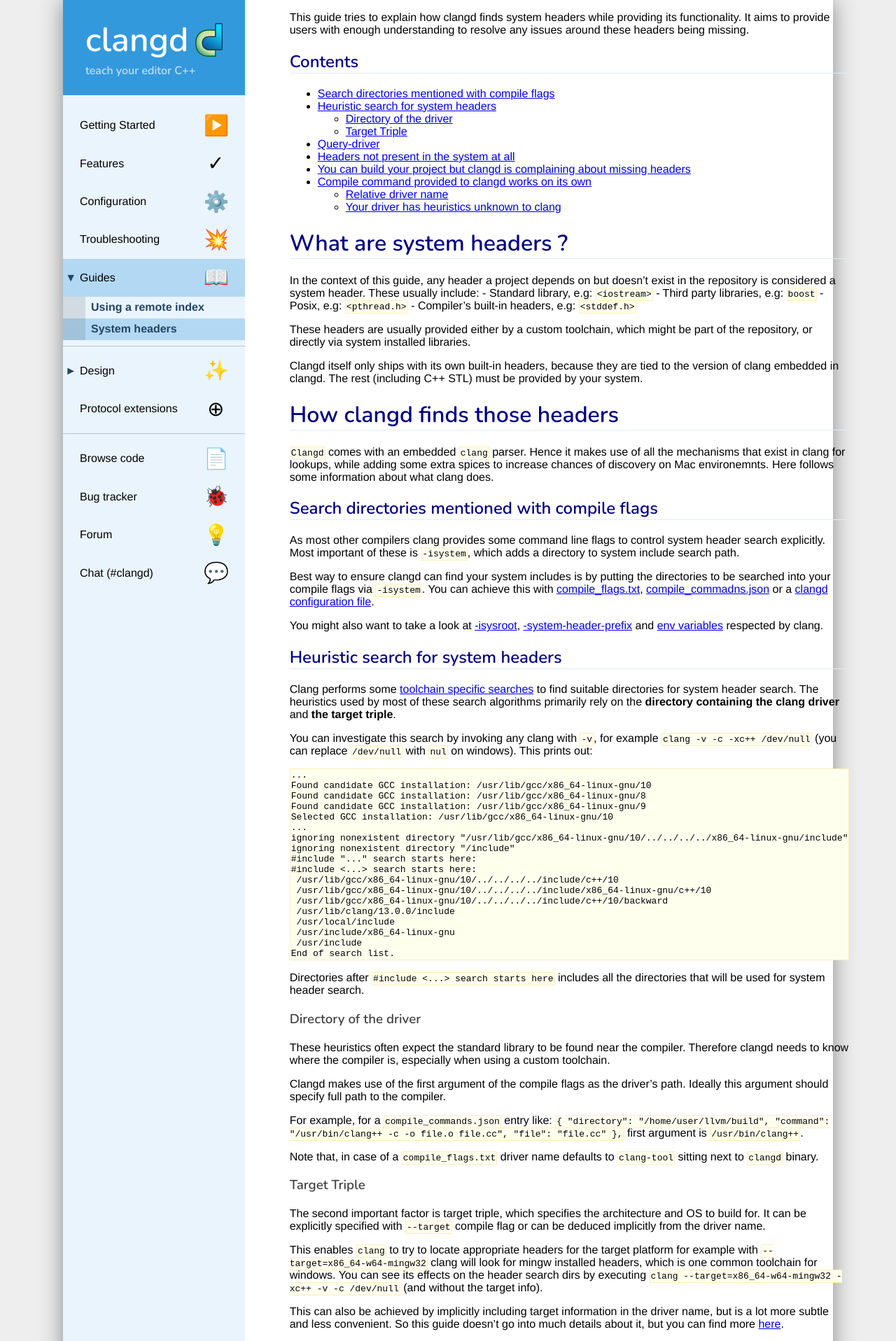
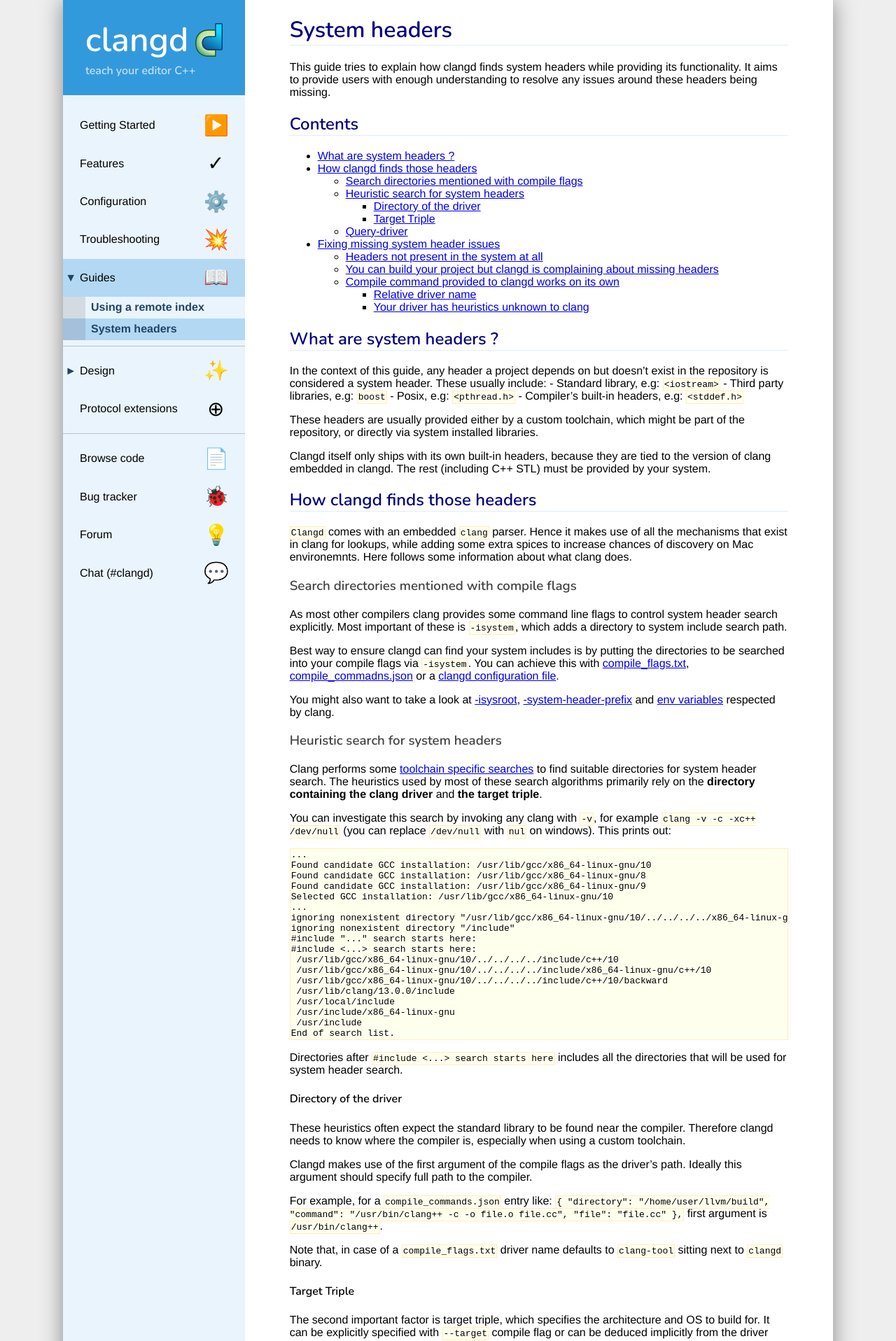
Before and after one commit to llvm/clangd-www, a Jekyll site: the page built from guides/system-headers.md, in a window 1280 px wide. Shown: the top 1916 px of the page at 70% size. Built offline with Jekyll 4.4.1, drawn with Linux system fonts in a browser that asks for light colours; our own code applies the rules of GitHub Pages for plain Markdown files.

Commit message:
Adjust styling of system headers guide
- Use a main header for the title and bump other headers down one level
- Fix layout when code block is wider than the page layout

```diff
--- a/guides/system-headers.md
+++ b/guides/system-headers.md
@@ -1,10 +1,11 @@
+# System headers
 This guide tries to explain how clangd finds system headers while providing its
 functionality. It aims to provide users with enough understanding to resolve any
 issues around these headers being missing.
 
 {% include toc.md %}
 
-# What are system headers ?
+## What are system headers ?
 
 In the context of this guide, any header a project depends on but doesn't exist
 in the repository is considered a system header. These usually include: -
@@ -18,14 +19,14 @@
 the version of clang embedded in clangd. The rest (including C++ STL) must be
 provided by your system.
 
-# How clangd finds those headers
+## How clangd finds those headers
 
 `Clangd` comes with an embedded `clang` parser. Hence it makes use of all the
 mechanisms that exist in clang for lookups, while adding some extra spices to
 increase chances of discovery on Mac environemnts. Here follows some information
 about what clang does.
 
-## Search directories mentioned with compile flags
+### Search directories mentioned with compile flags
 
 As most other compilers clang provides some command line flags to control system
 header search explicitly. Most important of these is `-isystem`, which adds a
@@ -46,7 +47,7 @@
 [env variables](https://clang.llvm.org/docs/CommandGuide/clang.html#envvar-C_INCLUDE_PATH,OBJC_INCLUDE_PATH,CPLUS_INCLUDE_PATH,OBJCPLUS_INCLUDE_PATH)
 respected by clang.
 
-## Heuristic search for system headers
+### Heuristic search for system headers
 
 Clang performs some
 [toolchain specific searches](https://github.com/llvm/llvm-project/tree/main/clang/lib/Driver/ToolChains/)
@@ -82,7 +83,7 @@
 Directories after `#include <...> search starts here` includes all the
 directories that will be used for system header search.
 
-### Directory of the driver
+#### Directory of the driver
 
 These heuristics often expect the standard library to be found near the
 compiler. Therefore clangd needs to know where the compiler is, especially when
@@ -98,7 +99,7 @@
 Note that, in case of a `compile_flags.txt` driver name defaults to `clang-tool`
 sitting next to `clangd` binary.
 
-### Target Triple
+#### Target Triple
 
 The second important factor is target triple, which specifies the architecture
 and OS to build for. It can be explicitly specified with `--target` compile flag
@@ -116,7 +117,7 @@
 go into much details about it, but you can find more
 [here](https://github.com/llvm/llvm-project/blob/de79919e9ec9c5ca1aaec54ca0a5f959739d48da/clang/include/clang/Driver/ToolChain.h#L286).
 
-## Query-driver
+### Query-driver
 
 Instead of trying to guess the header search paths, clangd can also try to query
 the actual compiler. For example if your compile flags has `/custom/compiler` as
@@ -148,13 +149,13 @@
 in [here](https://clangd.llvm.org/installation#editor-plugins), but it is always
 best to check your editor/LSP client's documents directly.
 
-# Fixing missing system header issues
+## Fixing missing system header issues
 
 Since we've established some basic understanding of how system header search
 works for clang and clangd. Now let's talk about how to fix missing system
 header issues.
 
-## Headers not present in the system at all
+### Headers not present in the system at all
 
 As mentioned above, clangd doesn't ship with its own standard library. If you
 can build the project you are working on the same machine you are using clangd,
@@ -172,7 +173,7 @@
 After getting the headers clangd should hopefully be able to detect them,
 assuming they are not installed to a non-default location.
 
-## You can build your project but clangd is complaining about missing headers
+### You can build your project but clangd is complaining about missing headers
 
 In such a case you can start by checking your clangd logs to see compile flags
 being used by clangd. Easiest way to achieve this is by executing `clangd
@@ -196,13 +197,13 @@
 again and probably there's a discrepancy between what your build system uses and
 what's being fed into clangd.
 
-## Compile command provided to clangd works on its own
+### Compile command provided to clangd works on its own
 
 There are usually two reasons for this failure. Either driver mentioned in the
 compile command is relative or it is employing custom heuristics unknown to
 clang.
 
-### Relative driver name
+#### Relative driver name
 
 As mentioned above most of the clang's heuristics rely on the location of the
 driver. If clangd cannot figure out the absolute path for your driver, then all
@@ -213,7 +214,7 @@
 directory containing your driver into `$PATH` so clangd can make it absolute
 itself.
 
-### Your driver has heuristics unknown to clang
+#### Your driver has heuristics unknown to clang
 
 This is the worst scenario to hit, and unfortunately is common for custom
 toolchains targetting embedded devices.
--- a/styles.css
+++ b/styles.css
@@ -101,6 +101,9 @@
 main {
   padding: 0 4em;
   flex: 1 1 700px;
+  /* Avoid horizontal overflow.
+   * Default (min-width: auto) prevents main from shrinking overwide content. */
+  min-width: 0;
 }
 main img {
   max-width: 100%;
@@ -141,7 +144,10 @@
   background-color: rgba(50, 150, 220, 0.2);
   cursor: pointer;
 }
-pre > code { display: block; }
+pre > code {
+  display: block;
+  overflow-x: auto;
+}
 code {
   background-color: #ffe;
   border: 1px solid #feb;
```
